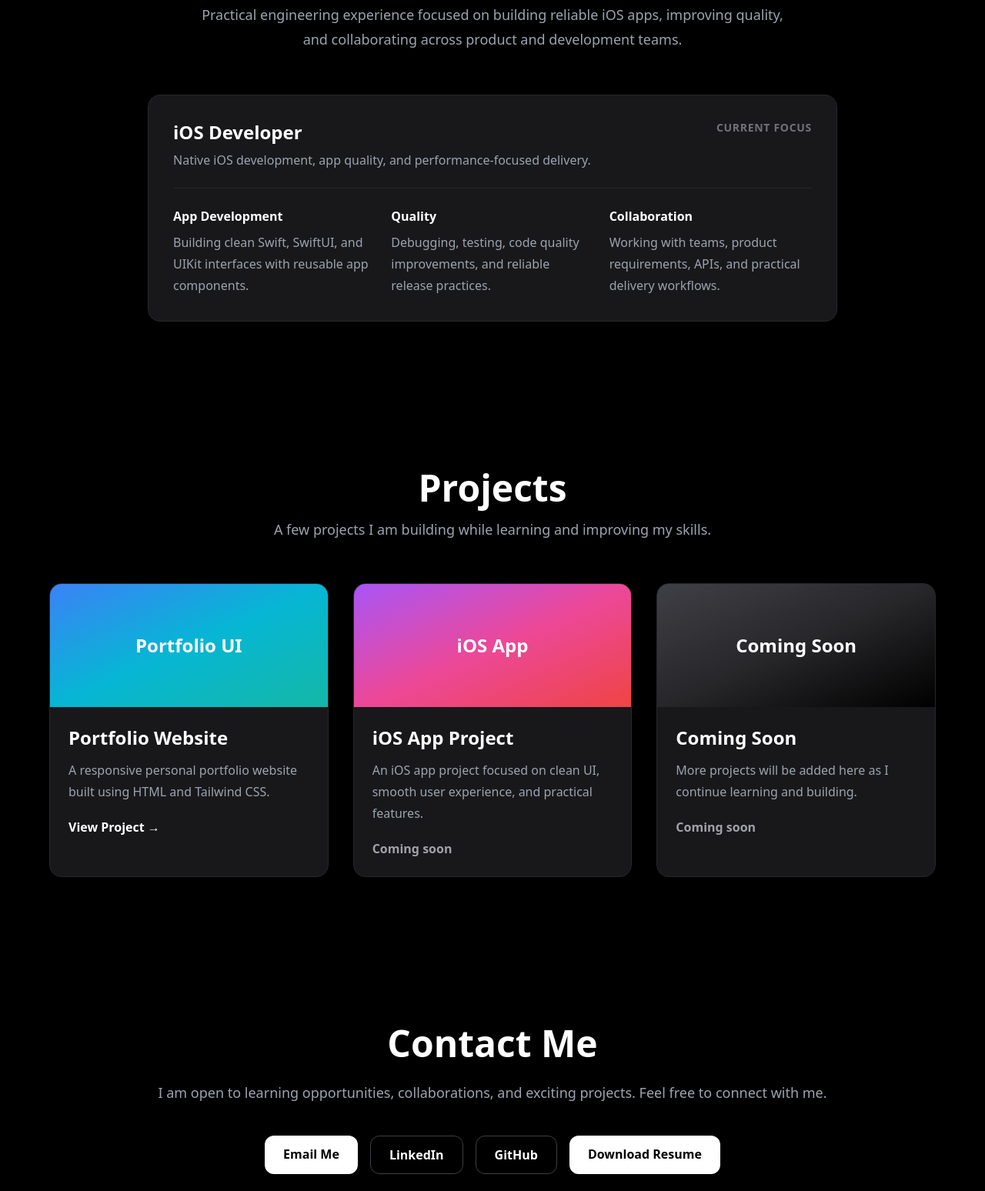
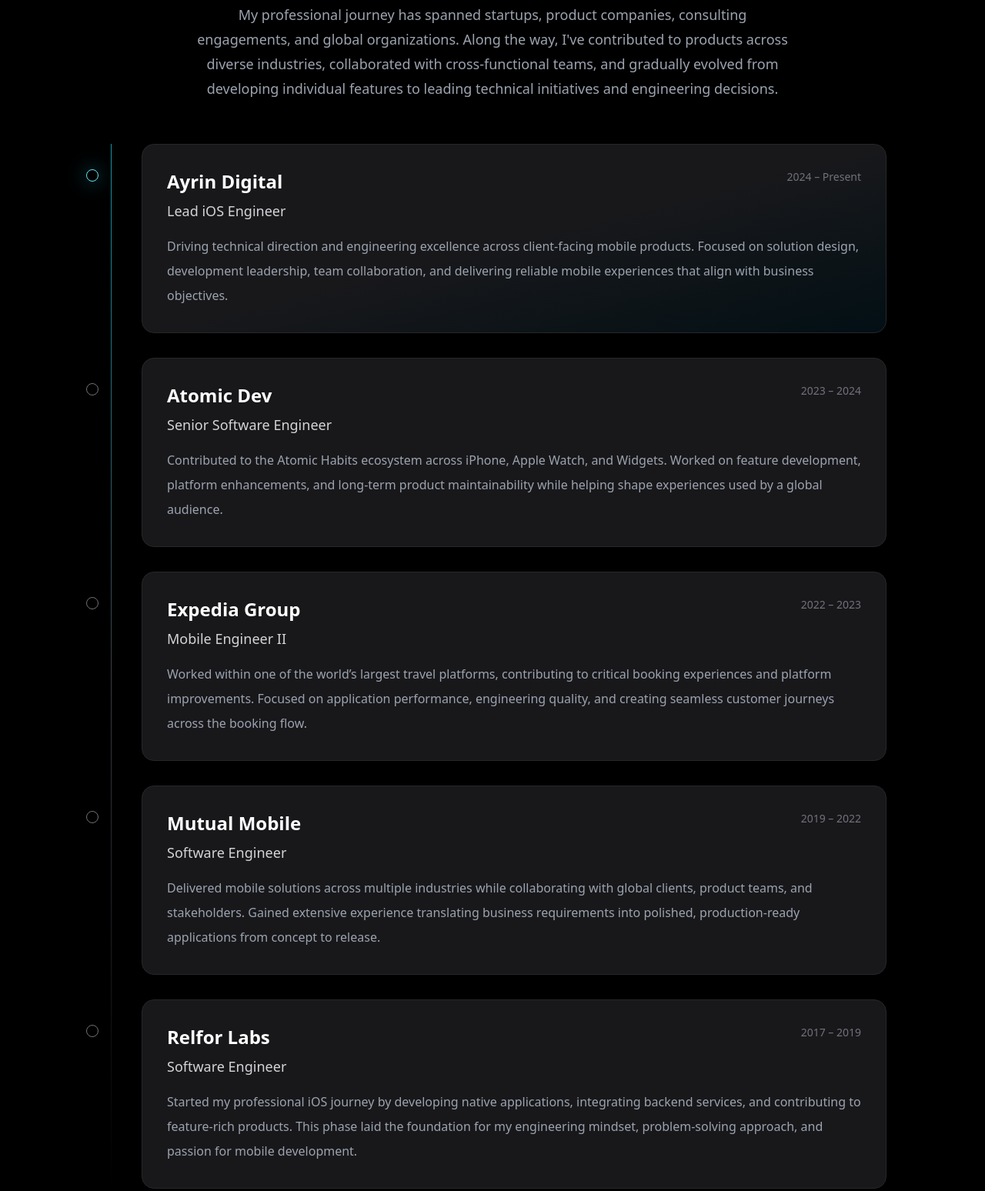
Before and after one commit to AjayKokcha/ajay-portfolio, a plain HTML site: page index.html in a window 1280 px wide. Shown: the part 3960-5508 px from the top of the page at 77% size. Drawn offline with nearby package versions, Linux system fonts and the light colour scheme.

Commit message:
Updated Experience section

```diff
--- a/index.html
+++ b/index.html
@@ -499,62 +499,137 @@
       <div class="mx-auto max-w-6xl">
         <div class="mb-14 text-center">
           <h2 class="mb-4 text-4xl font-bold md:text-5xl">
-            Experience
+            Professional Experience
           </h2>
 
           <p class="mx-auto max-w-3xl text-lg leading-8 text-gray-400">
-            Practical engineering experience focused on building reliable iOS apps,
-            improving quality, and collaborating across product and development teams.
+            My professional journey has spanned startups, product companies, consulting engagements, and global organizations. Along the way, I've contributed to products across diverse industries, collaborated with cross-functional teams, and gradually evolved from developing individual features to leading technical initiatives and engineering decisions.
           </p>
         </div>
 
-        <div class="mx-auto max-w-4xl rounded-2xl border border-zinc-800 bg-zinc-900 p-8 text-left shadow-2xl shadow-black/20">
-          <div class="flex flex-col gap-4 border-b border-zinc-800 pb-6 md:flex-row md:items-start md:justify-between">
+        <div class="relative mx-auto max-w-5xl">
+          <div class="absolute left-4 top-0 hidden h-full w-px bg-gradient-to-b from-cyan-400/70 via-zinc-700 to-transparent md:block"></div>
+
+          <div class="space-y-8">
+            <article class="group relative rounded-2xl border border-zinc-800 bg-gradient-to-br from-zinc-900 via-zinc-900 to-cyan-950/30 p-8 text-left shadow-2xl shadow-black/20 transition duration-300 hover:-translate-y-1 hover:border-cyan-400/30 md:ml-14">
+              <span class="absolute -left-[4.55rem] top-8 hidden h-4 w-4 rounded-full border border-cyan-300 bg-black shadow-[0_0_24px_rgba(34,211,238,0.45)] md:block"></span>
+
+              <div class="mb-4 flex flex-col gap-3 md:flex-row md:items-start md:justify-between">
                 <div>
                   <h3 class="text-2xl font-semibold text-white">
-                iOS Developer
+                    Ayrin Digital
                   </h3>
 
-              <p class="mt-2 text-gray-400">
-                Native iOS development, app quality, and performance-focused delivery.
+                  <p class="mt-2 text-lg font-medium text-zinc-300">
+                    Lead iOS Engineer
                   </p>
                 </div>
 
-            <span class="text-sm font-semibold uppercase tracking-wider text-zinc-500">
-              Current Focus
+                <span class="text-sm font-medium text-zinc-500">
+                  2024 – Present
                 </span>
               </div>
 
-          <div class="mt-6 grid grid-cols-1 gap-5 md:grid-cols-3">
+              <p class="leading-8 text-gray-400">
+                Driving technical direction and engineering excellence across client-facing mobile products. Focused on solution design, development leadership, team collaboration, and delivering reliable mobile experiences that align with business objectives.
+              </p>
+            </article>
+
+            <article class="group relative rounded-2xl border border-zinc-800 bg-zinc-900 p-8 text-left shadow-2xl shadow-black/20 transition duration-300 hover:-translate-y-1 hover:border-white/20 md:ml-14">
+              <span class="absolute -left-[4.55rem] top-8 hidden h-4 w-4 rounded-full border border-zinc-500 bg-black md:block"></span>
+
+              <div class="mb-4 flex flex-col gap-3 md:flex-row md:items-start md:justify-between">
                 <div>
-              <h4 class="mb-2 font-semibold text-white">
-                App Development
-              </h4>
+                  <h3 class="text-2xl font-semibold text-white">
+                    Atomic Dev
+                  </h3>
 
-              <p class="leading-7 text-gray-400">
-                Building clean Swift, SwiftUI, and UIKit interfaces with reusable app components.
+                  <p class="mt-2 text-lg font-medium text-zinc-300">
+                    Senior Software Engineer
                   </p>
                 </div>
 
+                <span class="text-sm font-medium text-zinc-500">
+                  2023 – 2024
+                </span>
+              </div>
+
+              <p class="leading-8 text-gray-400">
+                Contributed to the Atomic Habits ecosystem across iPhone, Apple Watch, and Widgets. Worked on feature development, platform enhancements, and long-term product maintainability while helping shape experiences used by a global audience.
+              </p>
+            </article>
+
+            <article class="group relative rounded-2xl border border-zinc-800 bg-zinc-900 p-8 text-left shadow-2xl shadow-black/20 transition duration-300 hover:-translate-y-1 hover:border-white/20 md:ml-14">
+              <span class="absolute -left-[4.55rem] top-8 hidden h-4 w-4 rounded-full border border-zinc-500 bg-black md:block"></span>
+
+              <div class="mb-4 flex flex-col gap-3 md:flex-row md:items-start md:justify-between">
                 <div>
-              <h4 class="mb-2 font-semibold text-white">
-                Quality
-              </h4>
+                  <h3 class="text-2xl font-semibold text-white">
+                    Expedia Group
+                  </h3>
 
-              <p class="leading-7 text-gray-400">
-                Debugging, testing, code quality improvements, and reliable release practices.
+                  <p class="mt-2 text-lg font-medium text-zinc-300">
+                    Mobile Engineer II
                   </p>
                 </div>
 
+                <span class="text-sm font-medium text-zinc-500">
+                  2022 – 2023
+                </span>
+              </div>
+
+              <p class="leading-8 text-gray-400">
+                Worked within one of the world’s largest travel platforms, contributing to critical booking experiences and platform improvements. Focused on application performance, engineering quality, and creating seamless customer journeys across the booking flow.
+              </p>
+            </article>
+
+            <article class="group relative rounded-2xl border border-zinc-800 bg-zinc-900 p-8 text-left shadow-2xl shadow-black/20 transition duration-300 hover:-translate-y-1 hover:border-white/20 md:ml-14">
+              <span class="absolute -left-[4.55rem] top-8 hidden h-4 w-4 rounded-full border border-zinc-500 bg-black md:block"></span>
+
+              <div class="mb-4 flex flex-col gap-3 md:flex-row md:items-start md:justify-between">
                 <div>
-              <h4 class="mb-2 font-semibold text-white">
-                Collaboration
-              </h4>
+                  <h3 class="text-2xl font-semibold text-white">
+                    Mutual Mobile
+                  </h3>
 
-              <p class="leading-7 text-gray-400">
-                Working with teams, product requirements, APIs, and practical delivery workflows.
+                  <p class="mt-2 text-lg font-medium text-zinc-300">
+                    Software Engineer
                   </p>
                 </div>
+
+                <span class="text-sm font-medium text-zinc-500">
+                  2019 – 2022
+                </span>
+              </div>
+
+              <p class="leading-8 text-gray-400">
+                Delivered mobile solutions across multiple industries while collaborating with global clients, product teams, and stakeholders. Gained extensive experience translating business requirements into polished, production-ready applications from concept to release.
+              </p>
+            </article>
+
+            <article class="group relative rounded-2xl border border-zinc-800 bg-zinc-900 p-8 text-left shadow-2xl shadow-black/20 transition duration-300 hover:-translate-y-1 hover:border-white/20 md:ml-14">
+              <span class="absolute -left-[4.55rem] top-8 hidden h-4 w-4 rounded-full border border-zinc-500 bg-black md:block"></span>
+
+              <div class="mb-4 flex flex-col gap-3 md:flex-row md:items-start md:justify-between">
+                <div>
+                  <h3 class="text-2xl font-semibold text-white">
+                    Relfor Labs
+                  </h3>
+
+                  <p class="mt-2 text-lg font-medium text-zinc-300">
+                    Software Engineer
+                  </p>
+                </div>
+
+                <span class="text-sm font-medium text-zinc-500">
+                  2017 – 2019
+                </span>
+              </div>
+
+              <p class="leading-8 text-gray-400">
+                Started my professional iOS journey by developing native applications, integrating backend services, and contributing to feature-rich products. This phase laid the foundation for my engineering mindset, problem-solving approach, and passion for mobile development.
+              </p>
+            </article>
           </div>
         </div>
       </div>
```
Lines whose indentation alone changed are shown as unchanged.
